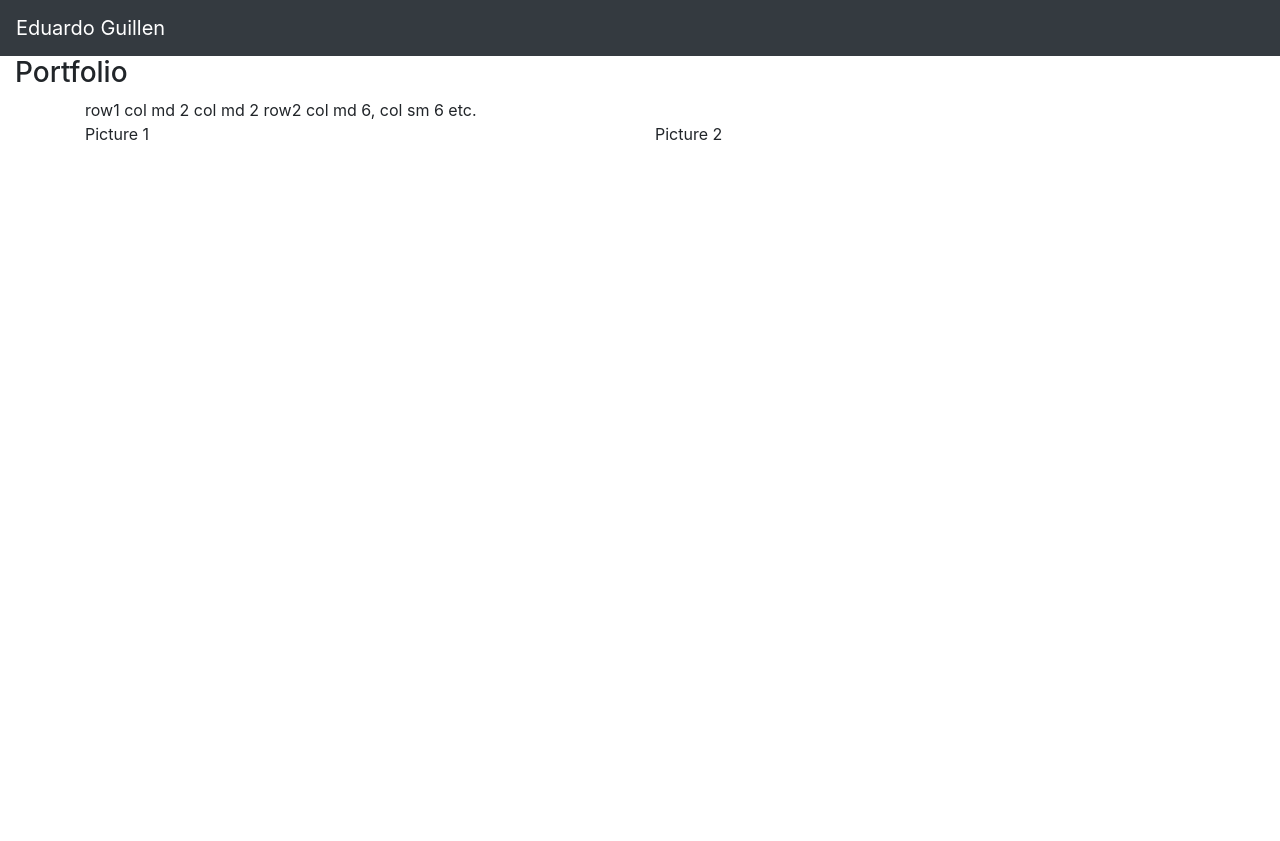
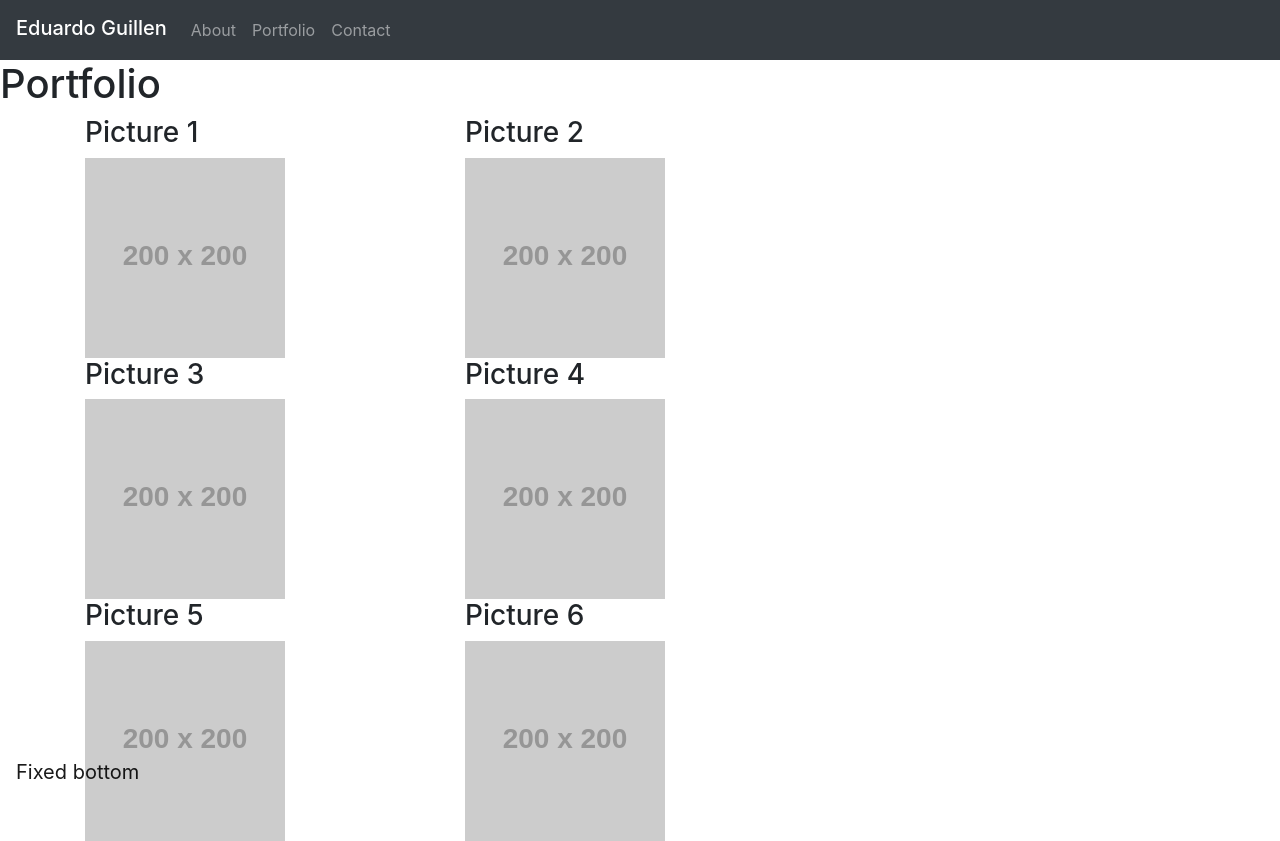
Before and after one commit to eguillen2305/Unit-02-CSS-and-Bootstrap-Homework-Responsive-Portfolio, a plain HTML site: page index.html in a window 1280 px wide. Before the commit the page ends 800 px from the top, so only its background shows below. Drawn offline with nearby package versions, Linux system fonts and the light colour scheme; placeholder pictures from the web are drawn by us.

Commit message:
Added 2 additional sites to this folder
Added 2 additional sites to this folder. First test to make sure it all links together. Still a work in progress

```diff
--- a/index.html
+++ b/index.html
@@ -1,6 +1,7 @@
 <!doctype html>
 
 <html lang="en">
+
 <head>
     <meta charset="utf-8">
 
@@ -12,59 +13,92 @@
 
 </head>
 <!-- Homework 2 -->
+
 <body>
+
     <!-- Navbar set -->
     <nav class="navbar navbar-expand-lg navbar-dark bg-dark">
-        <a class="navbar-brand" href="#">Eduardo Guillen</a>
-        <button class="navbar-toggler" data-toggle="collapse" data-target="#navbarSupportedContent" aria-controls="navbarSupportedContent" aria-expanded="false" aria-label="Toggle navigation">
+        <span class="navbar-brand mb-1 h1">Eduardo Guillen</span>
+        <button class="navbar-toggler" type="button" data-toggle="collapse" data-target="#navbarSupportedContent"
+            aria-controls="navbarSupportedContent" aria-expanded="false" aria-label="Toggle navigation">
             <span class="navbar-toggler-icon"></span>
-
-          <!-- Trying to creat about me button -->
-        <button class="navbar-toggler" href="#">About</a>
         </button>
+        <div class="collapse navbar-collapse" id="navbarSupportedContent">
+            <ul class="nav navbar-nav navbar-right">
+                <li class="nav-item">
+                    <a class="nav-link" href="about-me.html">About</a>
+                </li>
+                <li class="nav-item">
+                    <a class="nav-link" href="index.html">Portfolio</a>
+                </li>
+                <li class="nav-item">
+                    <a class="nav-link" href="form.html">Contact</a>
+                </li>
+            </ul>
+        </div>
     </nav>
 
-
     <!-- Testing to see if this remains a "Row" -->
-<div class="col-sm-8">
-      <h3>Portfolio</h3>
+    <h1>Portfolio</h1>
     </div>
 
-<div class="container">
 
-
+    <!-- Used one container to handle the main part of my page -->
     <!-- Two Rows -->
 
-row1
-col md 2
-col md 2
+    <!-- Row 1 -->
 
-row2
-col md 6, col sm 6 etc.
-<!-- Col md 4 x 2 -->
+    <div class="container">
+        <div class="row">
+            <div class="col-md-4">
+                <h3>Picture 1</h3>
+                <a href="https://placeholder.com"><img src="https://via.placeholder.com/200"></a>
 
-<!-- Col sm 6 -->
+            </div>
+            <div class="col-md-4">
+                <h3>Picture 2</h3>
+                <a href="https://placeholder.com"><img src="https://via.placeholder.com/200"></a>
+            </div>
+        </div>
+
+        <!-- Row 2 -->
 
         <div class="row">
-
-        <div class="col-md-6">
-            <p>Picture 1 </p>
-
-        </div>
-        <div class="col-md-6">
-            <p>Picture 2</p>
+            <div class="col-md-4">
+                <h3> Picture 3</h3>
+                <a href="https://placeholder.com"><img src="https://via.placeholder.com/200"></a>
 
             </div>
 
+            <div class="col-md-4">
+                <h3>Picture 4</h3>
+                <a href="https://placeholder.com"><img src="https://via.placeholder.com/200"></a>
             </div>
+        </div>
+
+        <!-- Row 3 -->
+        <div class="row">
+            <div class="col-md-4">
+                <h3> Picture 5</h3>
+                <a href="https://placeholder.com"><img src="https://via.placeholder.com/200"></a>
+            </div>
+
+            <div class="col-md-4">
+                <h3>Picture 6</h3>
+                <a href="https://placeholder.com"><img src="https://via.placeholder.com/200"></a>
+            </div>
+        </div>
+    </div>
+
+<nav class="navbar fixed-bottom navbar-light bg-faded">
+        <a class="navbar-brand" href="#">Fixed bottom</a>
+      </nav>
 
 
 
 
 
-</div>
-
-
 
 </body>
+
 </html>
```
Also changed, not shown: about-me.html (added, +74 -0 lines), form.html (added, +40 -0 lines). Lines whose indentation alone changed are shown as unchanged.
